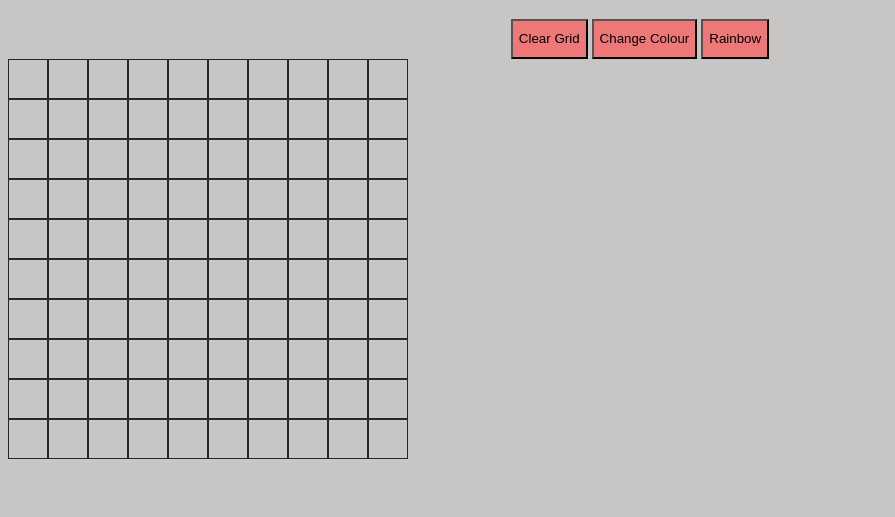
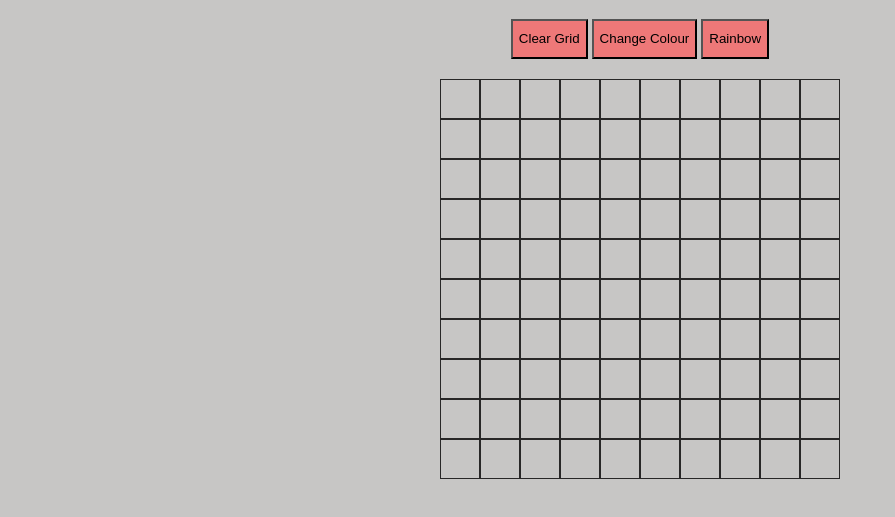
Before and after one commit to nadia643/etch-a-sketch, a website: page index.html in a window 1280 px wide. Shown: the part 61-578 px from the top of the page, without its empty margins (0-895 px from the left). Drawn offline with Linux system fonts and the light colour scheme.

Commit message:
centered it on page

```diff
--- a/sass/main.scss
+++ b/sass/main.scss
@@ -23,6 +23,9 @@ body {
 }
 
 .square-container {
+    max-width: 400px;
+    margin: auto;
+    padding: 20px;
     display: grid;
     grid-template-columns: 40px 40px 40px 40px 40px 40px 40px 40px 40px 40px;
     grid-template-rows: 40px 40px 40px 40px 40px 40px 40px 40px 40px 40px;
```
Also changed, not shown: css/style.css.
